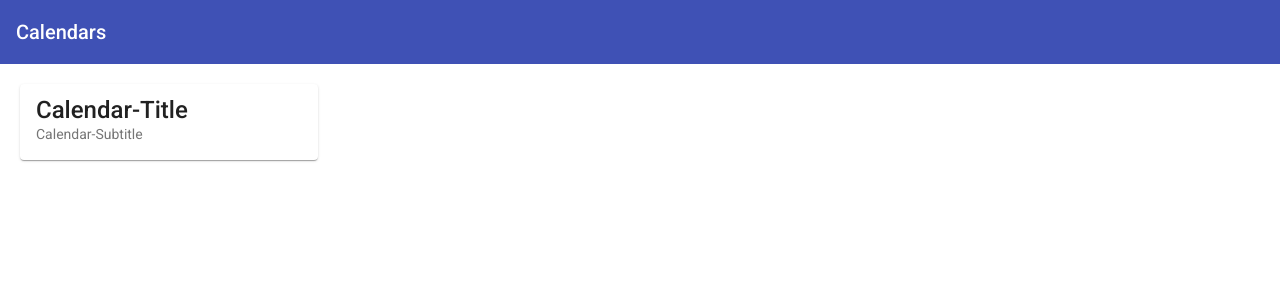
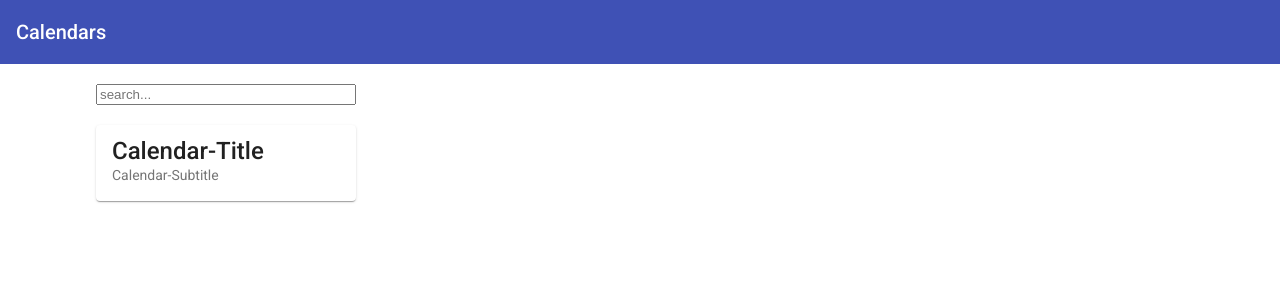
Before and after one commit to simonittensammer/online-scheduler, an Angular app in the folder scheduler-frontend/: page / in a window 1280 px wide. Shown: the top 300 px of the page. Built offline with nearby package versions, Linux system fonts and the light colour scheme.

Commit message:
add searchbar in calendar-list.component

```diff
--- a/scheduler-frontend/src/app/calendar-list/calendar-list.component.html
+++ b/scheduler-frontend/src/app/calendar-list/calendar-list.component.html
@@ -5,6 +5,10 @@
 </mat-toolbar>
 
 <div class="content">
+  <div class="searchInputWrapper">
+    <input type="text" placeholder="search...">
+  </div>
+
   <div class="calendarListWrapper">
     <mat-card>
       <mat-card-title>Calendar-Title</mat-card-title>
--- a/scheduler-frontend/src/styles.scss
+++ b/scheduler-frontend/src/styles.scss
@@ -1,14 +1,24 @@
 /* You can add global styles to this file, and also import other style files */
 @import "~@angular/material/prebuilt-themes/indigo-pink.css";
 
-html, body { height: 100%; }
-body { margin: 0; font-family: Roboto, "Helvetica Neue", sans-serif; }
+html, body {
+  height: 100%;
+}
+
+body {
+  margin: 0;
+  font-family: Roboto, "Helvetica Neue", sans-serif;
+}
 
 .content {
-  padding: 2.5vh;
+  padding: 2.5vh 7.5vw;
 }
 
-.calendarListWrapper {
+.searchInputWrapper {
+  margin-bottom: 2.5vh;
+}
+
+.calendarListWrapper, .searchInputWrapper {
   width: 100%;
 
   display: grid;
```
